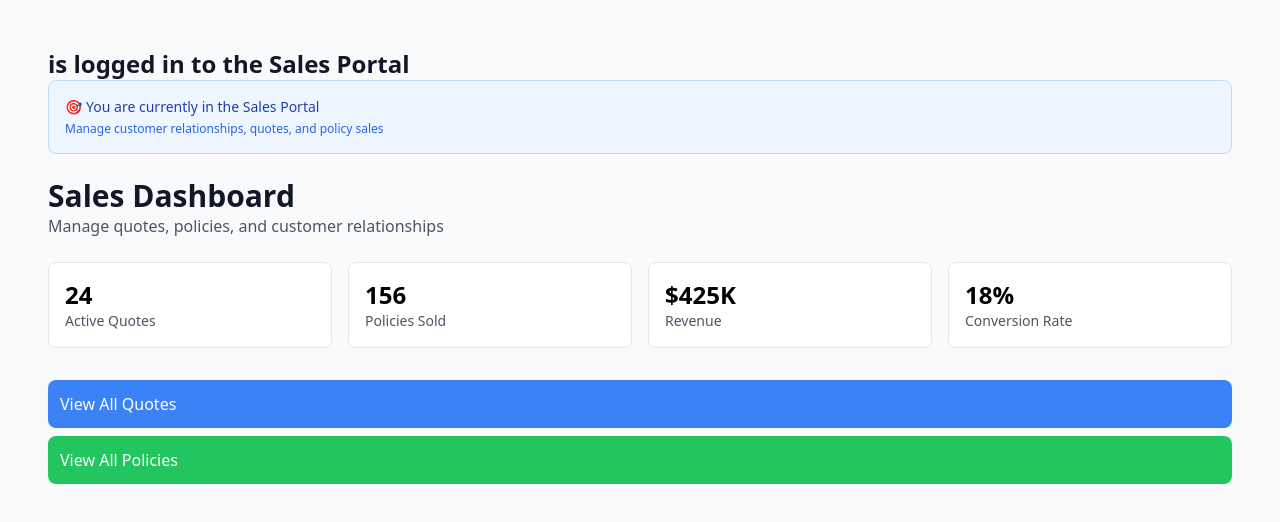
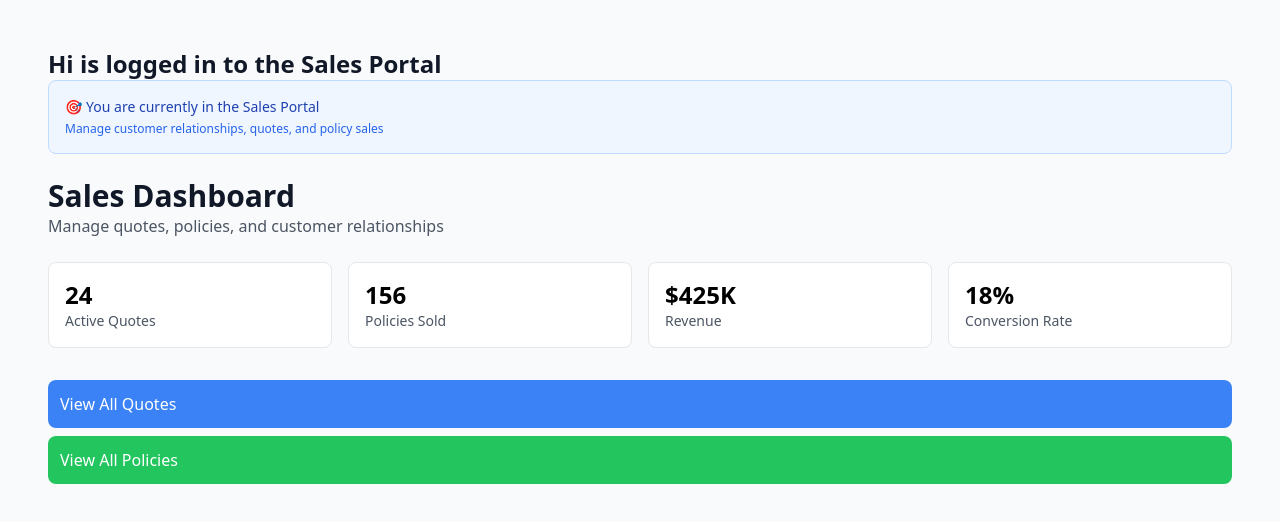
Before and after one commit to harshad-eden/shell-sales-portal, a React (Vite) app: page / in a window 1280 px wide. Shown: the top 522 px of the page. Built offline with nearby package versions, Linux system fonts and the light colour scheme.

Commit message:
text change

```diff
--- a/src/components/Dashboard.tsx
+++ b/src/components/Dashboard.tsx
@@ -12,7 +12,7 @@ export default function Dashboard() {
     <div className="p-6">
       {/* Portal Indicator Banner */}
       <h1 className="text-2xl font-bold text-gray-900">
-        {user?.name} is logged in to the Sales Portal
+        Hi {user?.name} is logged in to the Sales Portal
       </h1>
       <div className="bg-blue-50 border border-blue-200 rounded-lg p-4 mb-6">
         <h3 className="text-sm font-medium text-blue-800">
```
